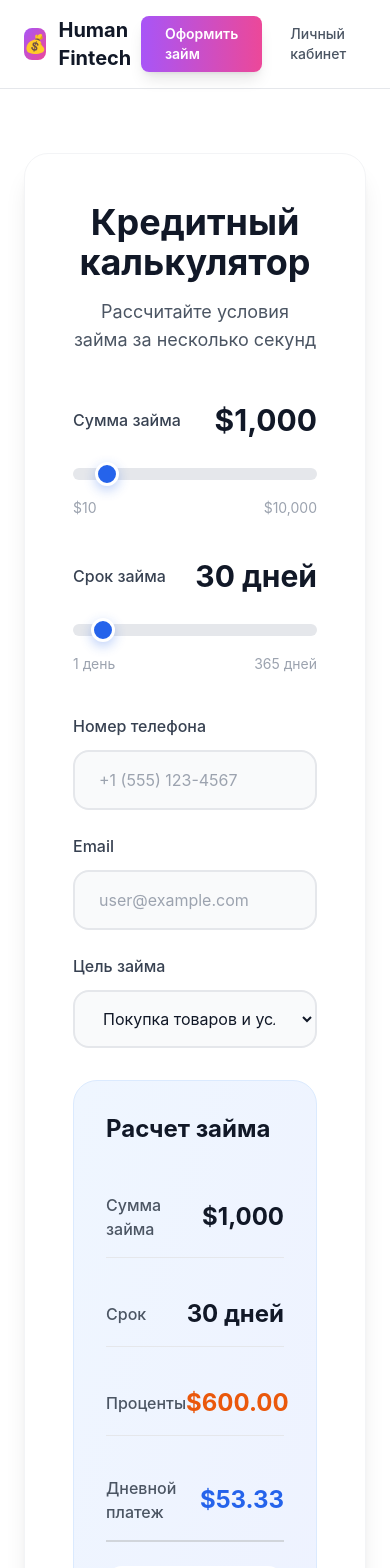
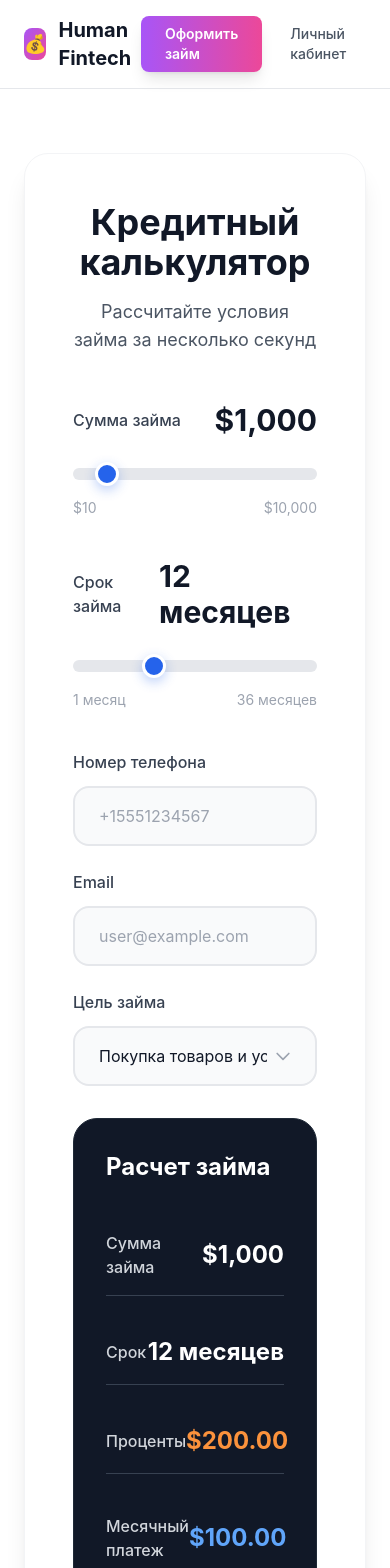
Before and after one commit to ioanngrigorev/microfinance-frontend, a React (Vite) app: page / in a window 390 px wide. Shown: the top 1568 px of the page. Built offline with nearby package versions, Linux system fonts and the light colour scheme.

Commit message:
Update phone number format to + and 11 digits (12 characters total)

```diff
--- a/src/pages/HomePage.jsx
+++ b/src/pages/HomePage.jsx
@@ -3,19 +3,21 @@ import { useState } from 'react'
 
 function HomePage() {
   const [amount, setAmount] = useState(1000)
-  const [term, setTerm] = useState(30)
+  const [term, setTerm] = useState(12)
   const [phoneNumber, setPhoneNumber] = useState('')
   const [email, setEmail] = useState('')
   const [loanPurpose, setLoanPurpose] = useState('Покупка товаров и услуг')
-  const interestRate = 2.0 // 2% в день
+  const interestRate = 20.0 // 20% годовых
 
   const calculatePayment = () => {
-    const totalInterest = (amount * interestRate * term) / 100
+    // 20% годовых = 20/12% в месяц
+    const monthlyRate = interestRate / 12
+    const totalInterest = (amount * monthlyRate * term) / 100
     const totalAmount = amount + totalInterest
     return {
       totalInterest: totalInterest.toFixed(2),
       totalAmount: totalAmount.toFixed(2),
-      dailyPayment: (totalAmount / term).toFixed(2)
+      monthlyPayment: (totalAmount / term).toFixed(2)
     }
   }
 
@@ -68,21 +70,21 @@ function HomePage() {
                   Срок займа
                 </label>
                 <div className="text-3xl font-bold text-gray-900">
-                  {term} дней
+                  {term} месяцев
                 </div>
               </div>
               <input
                 type="range"
                 min="1"
-                max="365"
+                max="36"
                 step="1"
                 value={term}
                 onChange={(e) => setTerm(Number(e.target.value))}
                 className="w-full h-3 bg-gray-200 rounded-full appearance-none cursor-pointer slider"
               />
               <div className="flex justify-between text-sm text-gray-400 mt-3">
-                <span>1 день</span>
-                <span>365 дней</span>
+                <span>1 месяц</span>
+                <span>36 месяцев</span>
               </div>
             </div>
 
@@ -97,8 +99,9 @@ function HomePage() {
                   type="tel"
                   value={phoneNumber}
                   onChange={(e) => setPhoneNumber(e.target.value)}
+                  maxLength={12}
                   className="w-full px-6 py-4 bg-gray-50 border-2 border-gray-200 rounded-2xl focus:ring-0 focus:border-blue-500 focus:bg-white transition-all duration-200 text-gray-900 placeholder-gray-400"
-                  placeholder="+1 (555) 123-4567"
+                  placeholder="+15551234567"
                 />
               </div>
 
@@ -110,6 +113,7 @@ function HomePage() {
                   type="email"
                   value={email}
                   onChange={(e) => setEmail(e.target.value)}
+                  maxLength={50}
                   className="w-full px-6 py-4 bg-gray-50 border-2 border-gray-200 rounded-2xl focus:ring-0 focus:border-blue-500 focus:bg-white transition-all duration-200 text-gray-900 placeholder-gray-400"
                   placeholder="user@example.com"
                 />
@@ -119,10 +123,11 @@ function HomePage() {
                 <label className="block text-gray-700 font-medium mb-3">
                   Цель займа
                 </label>
+                <div className="relative">
                   <select
                     value={loanPurpose}
                     onChange={(e) => setLoanPurpose(e.target.value)}
-                  className="w-full px-6 py-4 bg-gray-50 border-2 border-gray-200 rounded-2xl focus:ring-0 focus:border-blue-500 focus:bg-white transition-all duration-200 text-gray-900"
+                    className="w-full px-6 py-4 bg-gray-50 border-2 border-gray-200 rounded-2xl focus:ring-0 focus:border-blue-500 focus:bg-white transition-all duration-200 text-gray-900 appearance-none cursor-pointer pr-12"
                   >
                     <option value="Покупка товаров и услуг">Покупка товаров и услуг</option>
                     <option value="Медицинские расходы">Медицинские расходы</option>
@@ -137,39 +142,45 @@ function HomePage() {
                     <option value="Покупка техники">Покупка техники</option>
                     <option value="Другое">Другое</option>
                   </select>
+                  <div className="absolute inset-y-0 right-0 flex items-center pr-6 pointer-events-none">
+                    <svg className="w-5 h-5 text-gray-400" fill="none" stroke="currentColor" viewBox="0 0 24 24">
+                      <path strokeLinecap="round" strokeLinejoin="round" strokeWidth={2} d="M19 9l-7 7-7-7" />
+                    </svg>
+                  </div>
+                </div>
               </div>
             </div>
           </div>
 
           {/* Правая колонка - результаты */}
-          <div className="bg-gradient-to-br from-blue-50 to-indigo-50 border border-blue-100 rounded-3xl p-8">
-            <h3 className="text-2xl font-bold text-gray-900 mb-8">Расчет займа</h3>
+          <div className="bg-gray-900 border border-gray-800 rounded-3xl p-8">
+            <h3 className="text-2xl font-bold text-white mb-8">Расчет займа</h3>
 
             <div className="space-y-6">
-              <div className="flex justify-between items-center py-4 border-b border-gray-200">
-                <span className="text-gray-600 font-medium">Сумма займа</span>
-                <span className="text-2xl font-bold text-gray-900">${amount.toLocaleString()}</span>
+              <div className="flex justify-between items-center py-4 border-b border-gray-700">
+                <span className="text-gray-300 font-medium">Сумма займа</span>
+                <span className="text-2xl font-bold text-white">${amount.toLocaleString()}</span>
               </div>
 
-              <div className="flex justify-between items-center py-4 border-b border-gray-200">
-                <span className="text-gray-600 font-medium">Срок</span>
-                <span className="text-2xl font-bold text-gray-900">{term} дней</span>
+              <div className="flex justify-between items-center py-4 border-b border-gray-700">
+                <span className="text-gray-300 font-medium">Срок</span>
+                <span className="text-2xl font-bold text-white">{term} месяцев</span>
               </div>
 
-              <div className="flex justify-between items-center py-4 border-b border-gray-200">
-                <span className="text-gray-600 font-medium">Проценты</span>
-                <span className="text-2xl font-bold text-orange-600">${payment.totalInterest}</span>
+              <div className="flex justify-between items-center py-4 border-b border-gray-700">
+                <span className="text-gray-300 font-medium">Проценты</span>
+                <span className="text-2xl font-bold text-orange-400">${payment.totalInterest}</span>
               </div>
 
-              <div className="flex justify-between items-center py-4 border-b-2 border-gray-300">
-                <span className="text-gray-600 font-medium">Дневной платеж</span>
-                <span className="text-2xl font-bold text-blue-600">${payment.dailyPayment}</span>
+              <div className="flex justify-between items-center py-4 border-b-2 border-gray-600">
+                <span className="text-gray-300 font-medium">Месячный платеж</span>
+                <span className="text-2xl font-bold text-blue-400">${payment.monthlyPayment}</span>
               </div>
 
-              <div className="bg-white rounded-2xl p-6 mt-6">
+              <div className="bg-gray-800 rounded-2xl p-6 mt-6">
                 <div className="flex justify-between items-center">
-                  <span className="text-xl font-semibold text-gray-900">К возврату</span>
-                  <span className="text-4xl font-bold text-green-600">${payment.totalAmount}</span>
+                  <span className="text-xl font-semibold text-white">К возврату</span>
+                  <span className="text-4xl font-bold text-green-400">${payment.totalAmount}</span>
                 </div>
               </div>
             </div>
```
Lines whose indentation alone changed are shown as unchanged.
